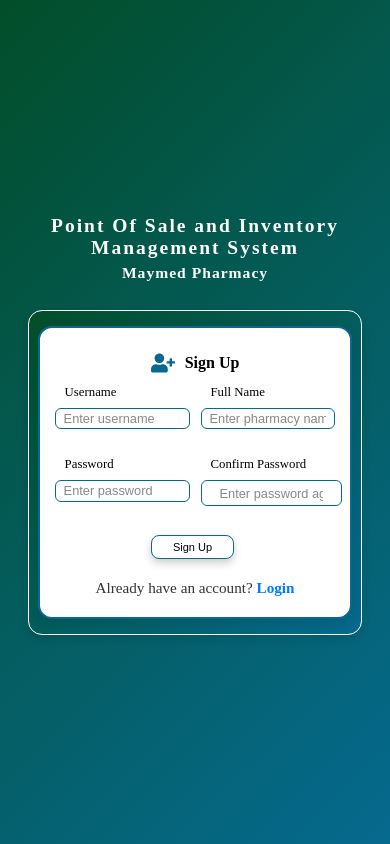
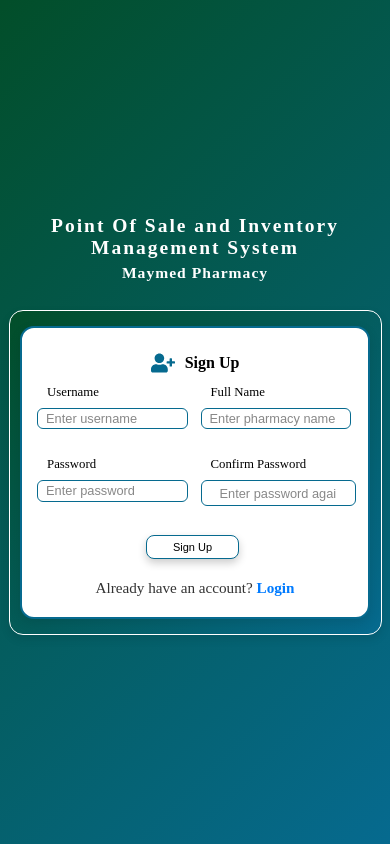
Before and after one commit to pharmacysystem950-hub/noorhayapharmacysystem, a React (Create React App) app: page /signup in a window 390 px wide. Built offline with nearby package versions, Linux system fonts and the light colour scheme.

Commit message:
make ui responsive in all size of screens

```diff
--- a/src/styles/SignUpPage.css
+++ b/src/styles/SignUpPage.css
@@ -11,7 +11,7 @@
 
 .signup-row {
   width: 40%;
-  max-width: 1000px;
+  max-width: 1200px;
   height: 90%;
   max-height: 600px;
   display: flex;
@@ -57,7 +57,7 @@
     text-align: center;
     margin: 5px;
     width: 70%;
-    max-width: 500px;
+    max-width: 850px;
     height: 73%;
     max-height: 750px;                  /* center headings/text */
 }
@@ -393,7 +393,7 @@ input[type="password"]::placeholder {
 /* -------------------- RESPONSIVE DESIGN -------------------- */
 @media (max-width: 1000px) {
   .signup-row {
-    width: 80%;
+    width: 90%;
     height: auto;
     flex-direction: column;
     padding: 10px;
```
